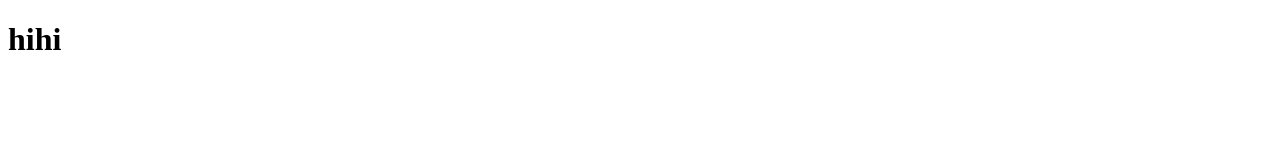
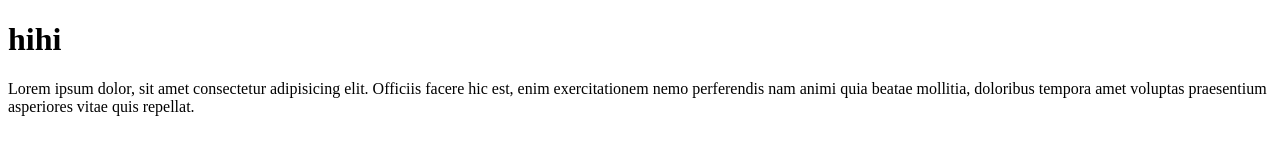
Before and after one commit to DanielMtz11/fundamentosOctubre, a plain HTML site: page index.html in a window 1280 px wide. Drawn offline with Linux system fonts and the light colour scheme.

Commit message:
add section

```diff
--- a/index.html
+++ b/index.html
@@ -8,5 +8,8 @@
     </head>
     <body>
         <h1>hihi</h1>
+
+        <section>   Lorem ipsum dolor, sit amet consectetur adipisicing elit. Officiis facere hic est, enim exercitationem nemo perferendis nam animi quia beatae mollitia, doloribus tempora amet voluptas praesentium asperiores vitae quis repellat.</section>
+
     </body>
     </html>
```
